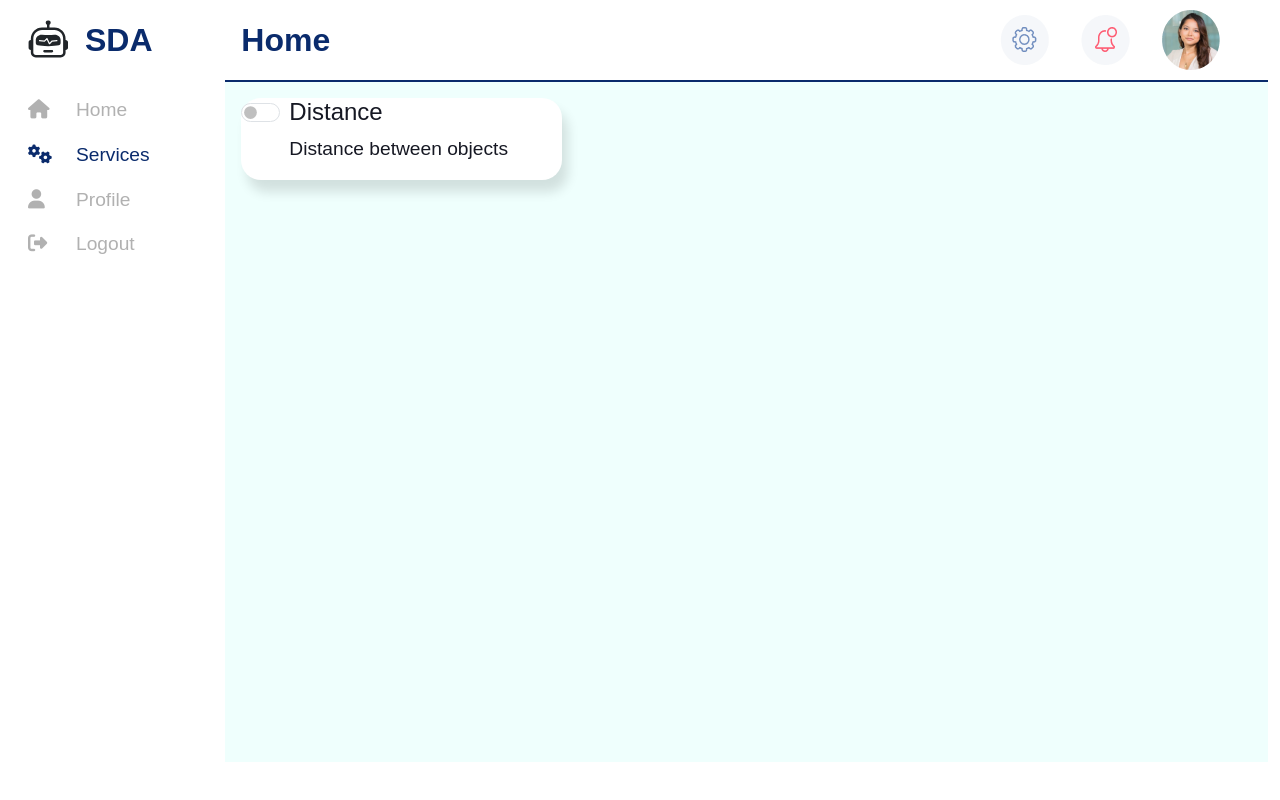
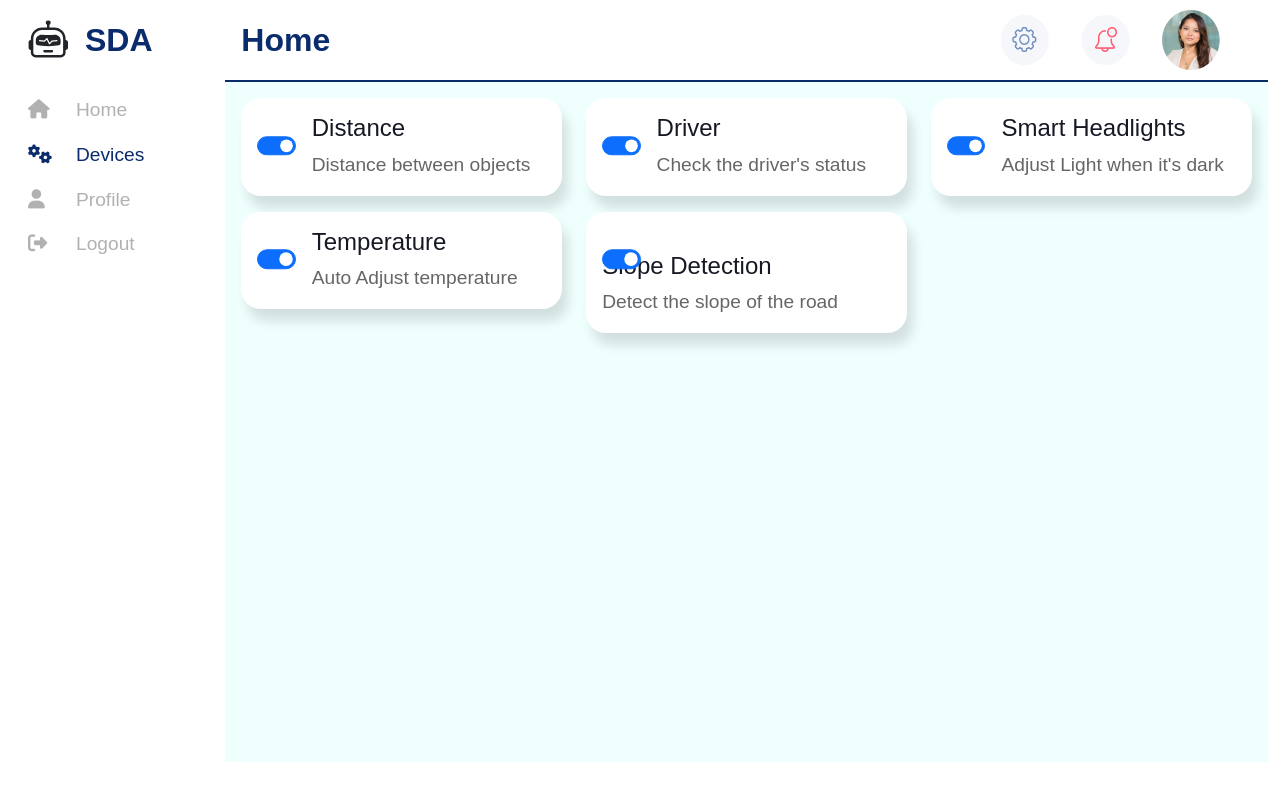
Before and after one commit to ColdBear14/AIOT-SmartDrivingAssistant, a React (Vite) app in the folder frontend/: page /services in a window 1280 px wide. Built offline with nearby package versions, Linux system fonts and the light colour scheme; a web font is replaced by a local one.

Commit message:
update services

```diff
--- a/frontend/src/components/Home/Services.module.css
+++ b/frontend/src/components/Home/Services.module.css
@@ -1,5 +1,20 @@
-.servicesToggle{
+.servicesToggle {
     background-color: #fff;
     border-radius: 20px;
     box-shadow: 6px 12px 12px 0 rgba(0, 0, 0, 0.12);
+    padding: 1rem;
 }
+
+.servicesToggle input[type="checkbox"] {
+    margin-right: 1rem;
+    margin-left: 0;
+    transform: translateY(90%);
+}
+
+.servicesToggleHeader {
+    margin-bottom: 0.5rem;
+}
+
+.servicesToggleText {
+    color: #666;
+}
--- a/frontend/src/components/Home/Sidebar/Sidebar.jsx
+++ b/frontend/src/components/Home/Sidebar/Sidebar.jsx
@@ -25,7 +25,7 @@ const SideBar = () => {
           <div className={styles.icon}>
             <i className="fa-solid fa-gears"></i>
           </div>
-          Services
+          Devices
         </NavLink></li>
         <li><NavLink to="/profile" className={({ isActive }) => clsx(
           styles.sidebarLink,
--- a/frontend/src/pages/Services.jsx
+++ b/frontend/src/pages/Services.jsx
@@ -1,23 +1,51 @@
 import React from 'react'
 import styles from '../components/Home/Services.module.css'
+import { useState } from 'react'
 
 function Services() {
+  const [checked, setChecked] = useState(true)
   return (
     <div className="row">
       <div className="col-md-4">
-        <div className={[styles.servicesToggle, 'form-check form-switch'].join(' ')}>
+        <div className={[styles.servicesToggle, 'form-check form-switch mb-3'].join(' ')}>
+          <input type="checkbox" className="form-check-input" id="distanceToggle" checked={checked} onChange={() => setChecked(!checked)}/>
           <label className="form-check-label" role='switch' htmlFor="distanceToggle">
             <h4 className={styles.servicesToggleHeader}>Distance</h4>
-            <p className={styles.servicesToggleText}>Distance between objects</p>
+            <div className={styles.servicesToggleText}>Distance between objects</div>
           </label>
-          <input type="checkbox" className="form-check-input" id="distanceToggle" />
+        </div>
+        <div className={[styles.servicesToggle, 'form-check form-switch mb-3'].join(' ')}>
+          <input type="checkbox" className="form-check-input" id="temperatureToggle" checked={checked} onChange={() => setChecked(!checked)}/>
+          <label className="form-check-label" role='switch' htmlFor="temperatureToggle">
+            <h4 className={styles.servicesToggleHeader}>Temperature</h4>
+            <div className={styles.servicesToggleText}>Auto Adjust temperature</div>
+          </label>
         </div>
       </div>
       <div className="col-md-4">
-        <div className="services-toggle"></div>
+      <div className={[styles.servicesToggle, 'form-check form-switch mb-3'].join(' ')}>
+          <input type="checkbox" className="form-check-input" id="driverToggle" checked={checked} onChange={() => setChecked(!checked)}/>
+          <label className="form-check-label" role='switch' htmlFor="driverToggle">
+            <h4 className={styles.servicesToggleHeader}>Driver</h4>
+            <div className={styles.servicesToggleText}>Check the driver's status</div>
+          </label>
+        </div>
+        <div className={[styles.servicesToggle, 'form-check form-switch mb-3'].join(' ')}>
+          <input type="checkbox" className="form-check-input" id="slopeToggle" checked={checked} onChange={() => setChecked(!checked)}/>
+          <label className="form-check-label" role='switch' htmlFor="slopeToggle">
+            <h4 className={styles.servicesToggleHeader}>Slope Detection</h4>
+            <div className={styles.servicesToggleText}>Detect the slope of the road</div>
+          </label>
+        </div>
       </div>
       <div className="col-md-4">
-        <div className="services-toggle"></div>
+        <div className={[styles.servicesToggle, 'form-check form-switch mb-3'].join(' ')}>
+          <input type="checkbox" className="form-check-input" id="headlightToggle" checked={checked} onChange={() => setChecked(!checked)}/>
+          <label className="form-check-label" role='switch' htmlFor="headlightToggle">
+            <h4 className={styles.servicesToggleHeader}>Smart Headlights</h4>
+            <div className={styles.servicesToggleText}>Adjust Light when it's dark</div>
+          </label>
+        </div>
       </div>
     </div>
   )
```
